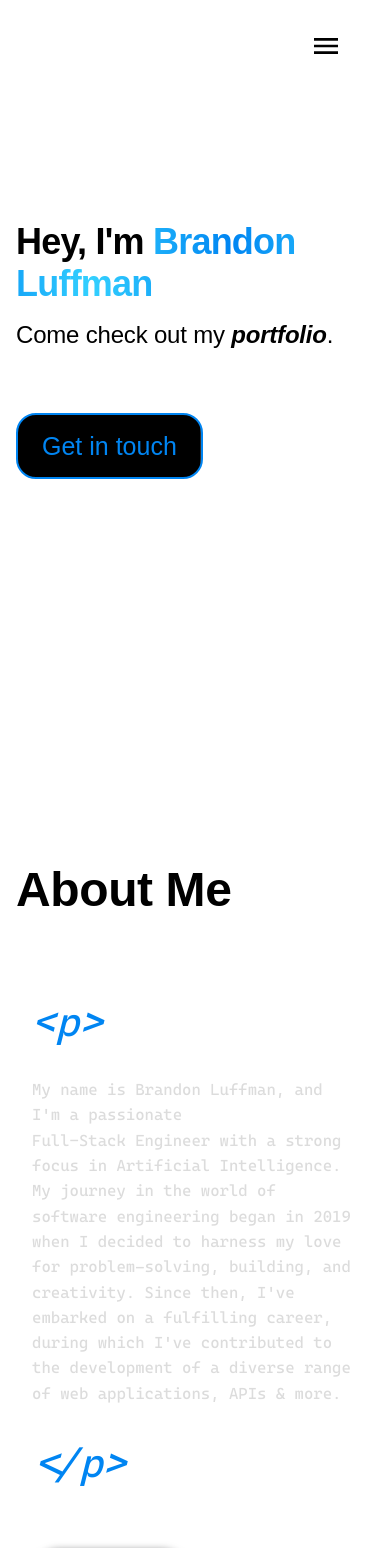
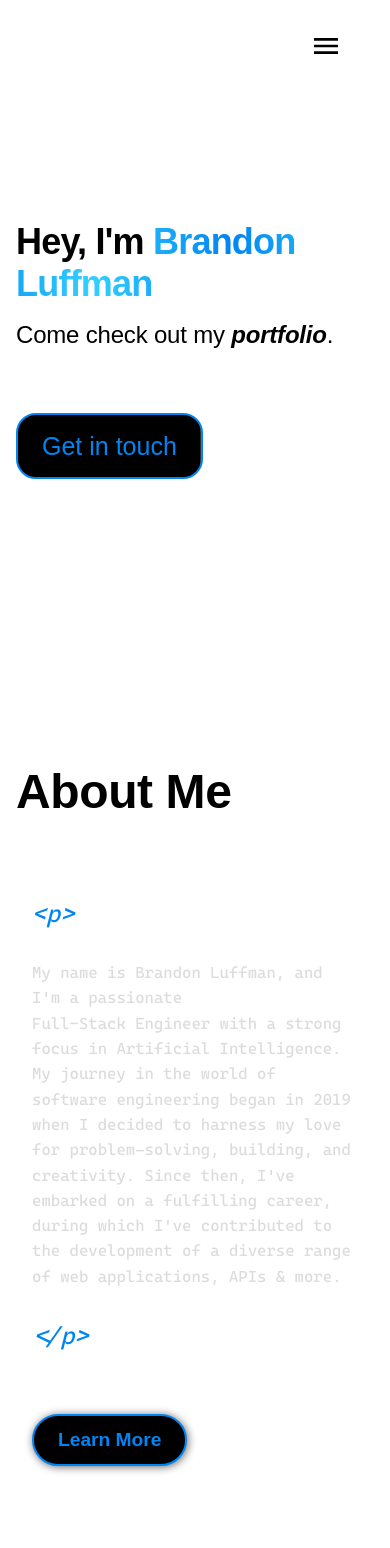
Before and after one commit to brandonluffman/portfolio, a Next.js app: page / in a window 390 px wide. Shown: the top 1548 px of the page. Built offline with nearby package versions, Linux system fonts and the light colour scheme; a web font is replaced by a local one.

Commit message:
styling changes;s

```diff
--- a/styles/index.css
+++ b/styles/index.css
@@ -423,6 +423,9 @@ animation: sate3 3s infinite;
 }
 
 @media only screen and (max-width: 500px) {
+    .index-about-container {
+        padding-top: 0px;
+    }
     .index-about-copy {
         padding-left:0;
         line-height: 3vh;
@@ -430,6 +433,7 @@ animation: sate3 3s infinite;
     }
     .index-about-ptag {
         margin: 1rem 0rem;
+        font-size: 1.5rem;
     }
     .index-about-copy-btn {
         margin-bottom:4rem;
```
